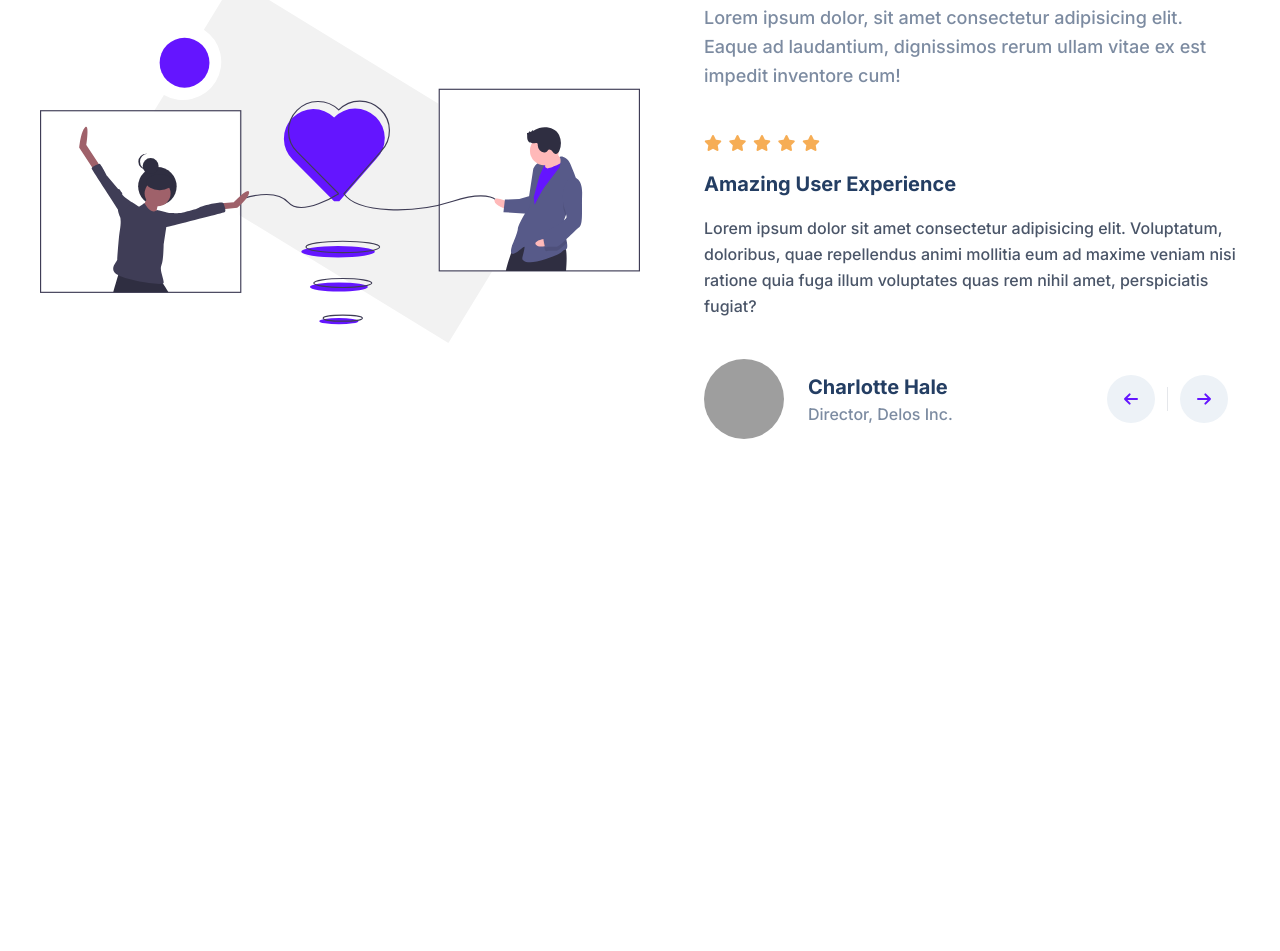
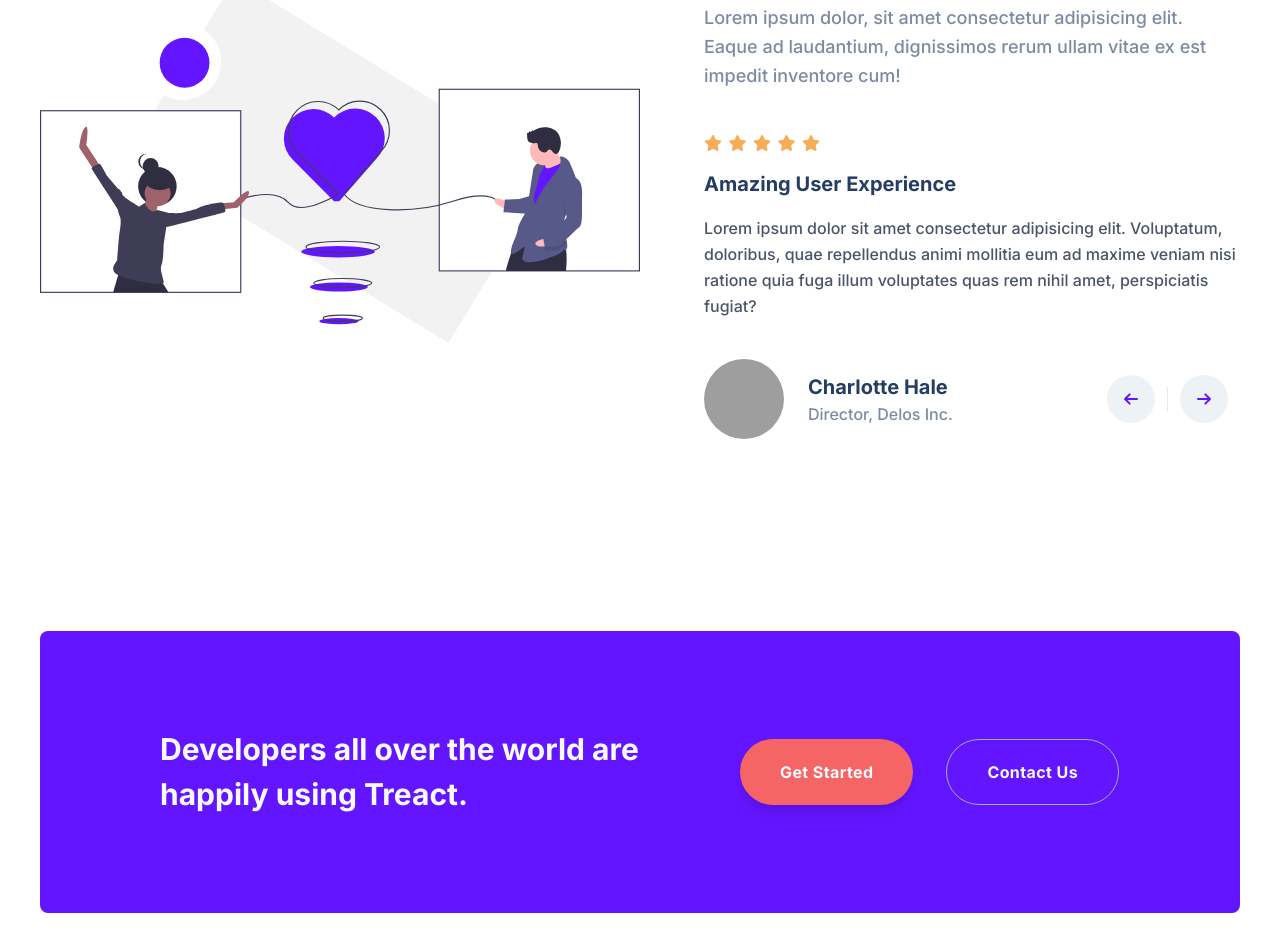
Before and after one commit to NoorSim/Treact-Project, a plain HTML site: page index.html in a window 1280 px wide. Shown: the part 5110-6061 px from the top of the page. Before the commit the page ends 5837 px from the top, so only its background shows below. Drawn offline with Linux system fonts and the light colour scheme; grey boxes are pictures that could not be loaded.

Commit message:
start part done

```diff
--- a/index.html
+++ b/index.html
@@ -468,7 +468,15 @@
       <section id="start">
         <div class="container">
           <div class="row">
-
+            <div class="start__container">
+              <div class="start__row">
+                <div class="start__title">Developers all over the world are happily using Treact.</div>
+                <div class="start__buttons">
+                  <button class="start__button btn">Get Started</button>
+                  <button class="start__button btn">Contact Us</button>
+                </div>
+              </div>
+            </div>
           </div>
         </div>
       </section>
--- a/style.css
+++ b/style.css
@@ -688,3 +688,71 @@ button {
 .testimonial__button:hover {
     background-color: rgba(226, 232, 240);
 }
+
+/* START */
+
+#start .row {
+    position: relative;
+    overflow: hidden;
+}
+
+.start__container {
+    padding: 96px 0;
+    width: 100%;
+    background-color: rgb(100, 21, 255);
+    border-radius: 8px;
+    display: flex;
+    justify-content: center;
+    align-items: center;
+}
+
+.start__row {
+    width: 100%;
+    margin: 0 auto;
+    max-width: 1024px;
+    padding: 0 32px;
+    display: flex;
+    justify-content: center;
+    align-items: center;
+}
+
+.start__title {
+    color: #f7fafc;
+    font-size: 30px;
+    font-weight: 700;
+    line-height: 1.5;
+    z-index: 2;
+}
+
+.start__buttons {
+    display: flex;
+    justify-content: flex-end;
+}
+
+.start__title, .start__buttons {
+    width: 50%;
+}
+
+.start__button {
+    padding: 20px 40px;
+    border-radius: 500px;
+    font-weight: 700;
+    font-size: 16px;
+    color: #f7fafc;
+    line-height: 1.5;
+    letter-spacing: 0.025em;
+    margin: 1px;
+    z-index: 2;
+}
+
+.start__button:nth-child(1) {
+    background: #f56565;
+    box-shadow: rgba(0, 0, 0, 0) 0px 0px 0px 0px, rgba(0, 0, 0, 0) 0px 0px 0px 0px, rgba(0, 0, 0, 0.1) 0px 10px 15px -3px, rgba(0, 0, 0, 0.05) 0px 4px 6px -2px;
+    margin-right: 32px;
+    transition: all 300ms;
+}
+
+.start__button:nth-child(2) {
+    border: 1px solid rgb(160, 174, 192);
+    transition: all 300ms;
+}
```
